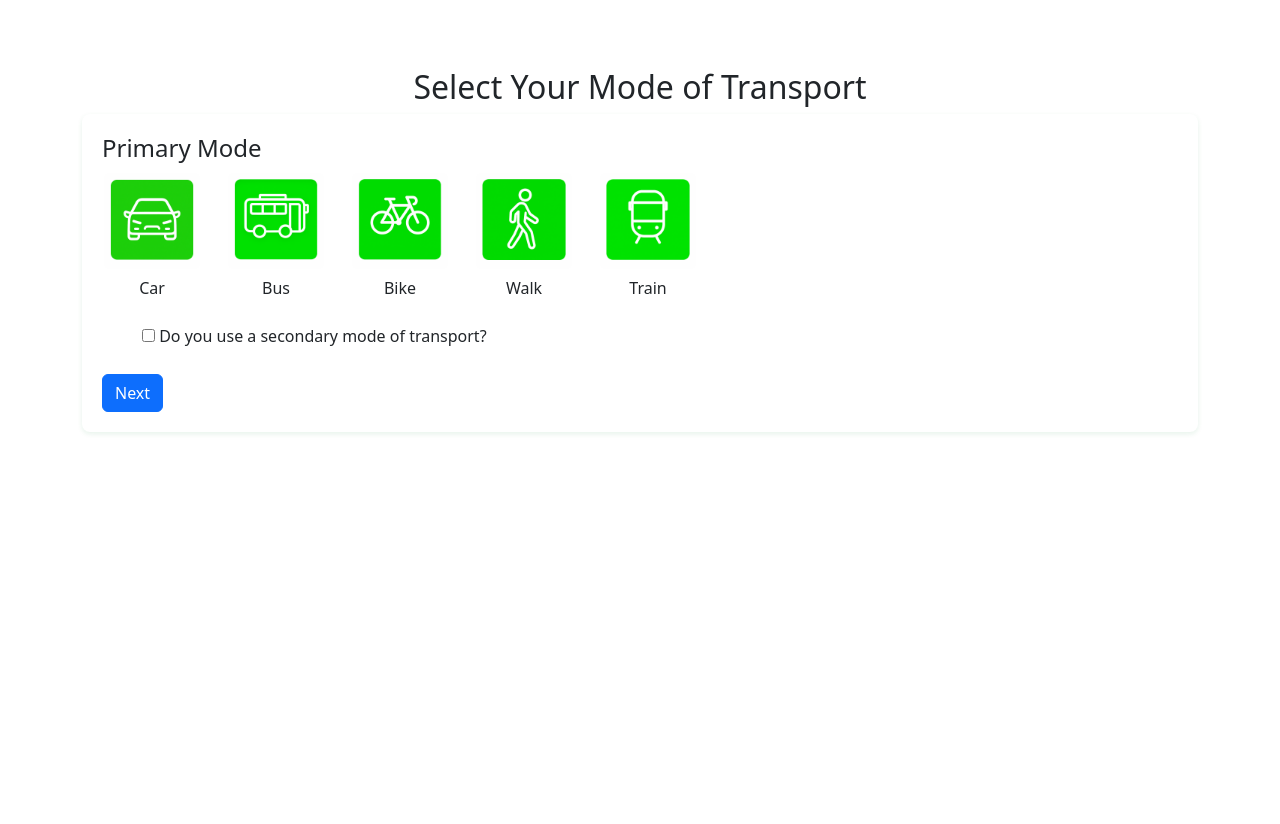
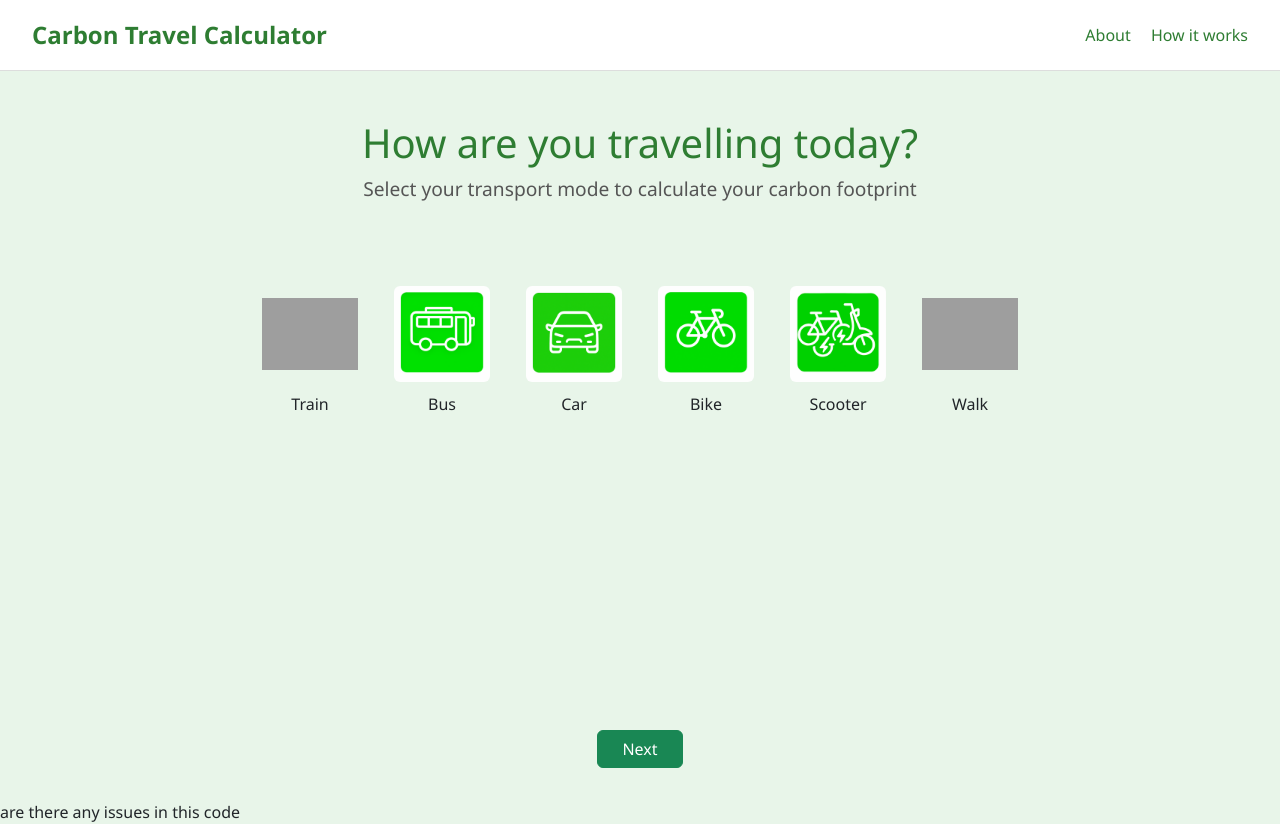
Before and after one commit to EimearCrowley/Carbon-Footprint-Webapp-for-MTU, a Django app: page / in a window 1280 px wide. Before the commit the page ends 434 px from the top, so only its background shows below. Run offline with Django 5.2, Linux system fonts and the light colour scheme; grey boxes are pictures that could not be loaded.

Commit message:
Updated Front Screen GUI

```diff
--- a/carbon_footprint_app/carbon_app/static/carbon_app/style.css
+++ b/carbon_footprint_app/carbon_app/static/carbon_app/style.css
@@ -1,26 +1,91 @@
-/*
-doesn't change per user/request, fixed
-
-*/
-
-body {
-    font-family: 'Times New Roman', Times, serif;
-    max-width: 600px;
-    margin: 40x auto;
-    padding: 20px;
-    background: #d4edda;
+/* Global layout */
+html, body {
+  height: 100%;
+  margin: 0;
+  padding: 0;
+  font-family: 'Segoe UI', sans-serif;
+  background-color: #e8f5e9;
+  display: flex;
+  flex-direction: column;
 }
 
-h1 {
-    text-align: center;
-    color: #2c3e50;
+/* Wrapper to stretch content */
+.fullscreen-wrapper {
+  flex: 1;
+  display: flex;
+  flex-direction: column;
 }
 
+/* Navigation bar */
+.navbar {
+  background-color: #ffffff;
+  border-bottom: 1px solid #ddd;
+  padding: 0.75rem 2rem;
+}
+
+.navbar-brand {
+  font-weight: bold;
+  color: #2e7d32;
+  font-size: 1.5rem;
+}
+
+.nav-link {
+  color: #2e7d32;
+  font-weight: 500;
+}
+
+/* Hero section */
+.hero {
+  text-align: center;
+  padding: 3rem 1rem 2rem;
+}
+
+.hero h1 {
+  font-size: 2.5rem;
+  color: #2e7d32;
+  margin-bottom: 0.5rem;
+}
+
+.hero p {
+  font-size: 1.2rem;
+  color: #555;
+}
+
+/* Transport mode grid */
+.mode-grid {
+  display: flex;
+  flex-wrap: wrap;
+  justify-content: center;
+  gap: 2rem;
+  padding: 2rem 1rem;
+}
+
+.mode-button {
+  width: 100px;
+  height: 100px;
+  object-fit: contain;
+  cursor: pointer;
+  border: 2px solid transparent;
+  border-radius: 8px;
+  transition: border 0.2s;
+}
+
+.mode-button.selected {
+  border-color: #2e7d32;
+}
+
+.mode-label {
+  text-align: center;
+  font-weight: 500;
+  margin-top: 0.5rem;
+}
+
+/* Form and button */
 form {
-    background: white;
-    padding: 20px;
-    border-radius: 8px;
-    box-shadow: 0 2px 5px rgba(18, 142, 63, 0.1);
+  display: flex;
+  flex-direction: column;
+  align-items: center;
+  flex-grow: 1;
 }
 
 button {
@@ -36,12 +101,12 @@ button:hover {
   background: #27ae60;
 }
 
-h2 {
-    margin-top: 30px;
-    text-align: center;
-    color: #34495e;
+.next-button {
+  margin-top: auto;
+  margin-bottom: 2rem;
 }
 
+/* Results section */
 .result-card {
   margin-top: 30px;
   background: white;
--- a/carbon_footprint_app/carbon_app/templates/mode_selection.html
+++ b/carbon_footprint_app/carbon_app/templates/mode_selection.html
@@ -2,10 +2,65 @@
 <!DOCTYPE html>
 <html>
 <head>
-  <title>Mode Selection</title>
+  <title>Carbon Travel Calculator</title>
   <link rel="stylesheet" href="{% static 'carbon_app/style.css' %}">
   <link href="https://cdn.jsdelivr.net/npm/bootstrap@5.3.0/dist/css/bootstrap.min.css" rel="stylesheet">
   <style>
+    html, body {
+      height: 100%;
+      margin: 0;
+      padding: 0;
+      background-color: #e8f5e9;
+      font-family: 'Segoe UI', sans-serif;
+    }
+
+    .full-page {
+      min-height: 100vh;
+      display: flex;
+      flex-direction: column;
+    }
+
+    .navbar {
+      background-color: #ffffff;
+      border-bottom: 1px solid #ddd;
+      padding: 0.75rem 2rem;
+    }
+
+    .navbar-brand {
+      font-weight: bold;
+      color: #2e7d32;
+      font-size: 1.5rem;
+    }
+
+    .nav-link {
+      color: #2e7d32;
+      font-weight: 500;
+    }
+
+    .hero {
+      text-align: center;
+      padding: 3rem 1rem 2rem;
+    }
+
+    .hero h1 {
+      font-size: 2.5rem;
+      color: #2e7d32;
+      margin-bottom: 0.5rem;
+    }
+
+    .hero p {
+      font-size: 1.2rem;
+      color: #555;
+    }
+
+    .mode-grid {
+      display: flex;
+      flex-wrap: wrap;
+      justify-content: center;
+      gap: 2rem;
+      padding: 2rem 1rem;
+    }
+
     .mode-button {
       width: 100px;
       height: 100px;
@@ -15,28 +70,47 @@
       border-radius: 8px;
       transition: border 0.2s;
     }
+
     .mode-button.selected {
-      border-color: #007bff;
+      border-color: #2e7d32;
     }
+
     .mode-label {
       text-align: center;
       font-weight: 500;
-      margin-top: 5px;
+      margin-top: 0.5rem;
+    }
+
+    .next-button {
+      display: flex;
+      justify-content: center;
+      margin-bottom: 2rem;
     }
   </style>
 </head>
-<body class="container mt-5">
-  <h2>Select Your Mode of Transport</h2>
-  <form method="post">
+<body>
+  <div class="full-page">
+    <nav class="navbar">
+      <div class="navbar-brand">Carbon Travel Calculator</div>
+      <div class="ms-auto">
+        <a class="nav-link d-inline me-3" href="#">About</a>
+        <a class="nav-link d-inline" href="#">How it works</a>
+      </div>
+    </nav>
+
+    <div class="hero">
+      <h1>How are you travelling today?</h1>
+      <p>Select your transport mode to calculate your carbon footprint</p>
+    </div>
+
+    <form method="post" class="flex-grow-1 d-flex flex-column justify-content-between">
       {% csrf_token %}
-
-    <h4>Primary Mode</h4>
-    <div class="d-flex flex-wrap gap-4">
+      <div class="mode-grid">
         <div class="text-center">
-        <input type="radio" name="mode_1" value="car" id="mode_car" class="d-none" required>
-        <label for="mode_car">
-          <img src="{% static 'carbon_app/images/car_button.png' %}" alt="Car" class="mode-button" onclick="selectMode(this)">
-          <div class="mode-label">Car</div>
+          <input type="radio" name="mode_1" value="train" id="mode_train" class="d-none" required>
+          <label for="mode_train">
+            <img src="{% static 'carbon_app/images/train_button.png' %}" alt="Train" class="mode-button" onclick="selectMode(this)">
+            <div class="mode-label">Train</div>
           </label>
         </div>
         <div class="text-center">
@@ -47,10 +121,24 @@
           </label>
         </div>
         <div class="text-center">
+          <input type="radio" name="mode_1" value="car" id="mode_car" class="d-none">
+          <label for="mode_car">
+            <img src="{% static 'carbon_app/images/car_button.png' %}" alt="Car" class="mode-button" onclick="selectMode(this)">
+            <div class="mode-label">Car</div>
+          </label>
+        </div>
+        <div class="text-center">
           <input type="radio" name="mode_1" value="bike" id="mode_bike" class="d-none">
           <label for="mode_bike">
             <img src="{% static 'carbon_app/images/cycling_button.png' %}" alt="Bike" class="mode-button" onclick="selectMode(this)">
             <div class="mode-label">Bike</div>
+          </label>
+        </div>
+        <div class="text-center">
+          <input type="radio" name="mode_1" value="scooter" id="mode_scooter" class="d-none">
+          <label for="mode_scooter">
+            <img src="{% static 'carbon_app/images/electic_skooter_bike.png' %}" alt="E-Scooter/Bike" class="mode-button" onclick="selectMode(this)">
+            <div class="mode-label">Scooter</div>
           </label>
         </div>
         <div class="text-center">
@@ -60,46 +148,19 @@
             <div class="mode-label">Walk</div>
           </label>
         </div>
-      <div class="text-center">
-        <input type="radio" name="mode_1" value="train" id="mode_train" class="d-none">
-        <label for="mode_train">
-          <img src="{% static 'carbon_app/images/train_button.png' %}" alt="Train" class="mode-button" onclick="selectMode(this)">
-          <div class="mode-label">Train</div>
-        </label>
-      </div>
       </div>
 
-    <div class="form-check form-switch mt-4">
-      {{ form.duo_mode }}
-      <label class="form-check-label" for="{{ form.duo_mode.id_for_label }}">
-        {{ form.duo_mode.label }}
-      </label>
+      <div class="next-button">
+        <button type="submit" class="btn btn-success px-4">Next</button>
       </div>
-
-    <div id="secondary-mode" class="mt-3" style="display: none;">
-      <h4>Secondary Mode</h4>
-      {{ form.mode_2 }}
+    </form>
   </div>
-
-    <button type="submit" class="btn btn-primary mt-4">Next</button>
-  </form>
 
   <script>
     function selectMode(img) {
       document.querySelectorAll('.mode-button').forEach(el => el.classList.remove('selected'));
       img.classList.add('selected');
     }
-
-    document.addEventListener('DOMContentLoaded', function () {
-      const duoToggle = document.querySelector('input[name="duo_mode"]');
-      const secondary = document.getElementById('secondary-mode');
-      if (duoToggle) {
-        duoToggle.addEventListener('change', function () {
-          secondary.style.display = this.checked ? 'block' : 'none';
-        });
-        secondary.style.display = duoToggle.checked ? 'block' : 'none';
-      }
-    });
   </script>
 </body>
-</html>
+</html>are there any issues in this code
--- a/carbon_footprint_app/carbon_app/urls.py
+++ b/carbon_footprint_app/carbon_app/urls.py
@@ -1,10 +1,11 @@
 from django.urls import path
 from . import views
 
+
 urlpatterns = [
-    path('',views.mode_selection_view, name='mode_selection'),
+    path('', views.mode_selection_view, name='mode_selection'),
     path('transport/', views.transport_details_view, name='transport_details'),
     path('route/', views.route_days_view, name='route_days'),
     path('results/', views.results_view, name='results'),
-    path('summary/',views.summary_view, name='summary'),
+    path('summary/', views.summary_view, name='summary'),
 ]
--- a/carbon_footprint_app/carbon_app/utils.py
+++ b/carbon_footprint_app/carbon_app/utils.py
@@ -8,6 +8,7 @@ EMISSION_FACTORS = {
     # "e-bike/scooter": ____
     "bike": 0.0,
     "walk": 0.0,
+    'scooter': 105 # electric scooter or e-bike
 }
 
 def calculate_emissions(distance,days,mode):
--- a/carbon_footprint_app/carbon_app/views.py
+++ b/carbon_footprint_app/carbon_app/views.py
@@ -5,18 +5,28 @@ from .google_maps import get_distance_km
 
 # Contains logic that runs when a user visits a page
 # Create your views here.
+from django.shortcuts import render, redirect
+
 
 def mode_selection_view(request):
     if request.method == "POST":
         form = ModeSelectionForm(request.POST)
         if form.is_valid():
-            request.session['mode_1'] = form.cleaned_data['mode_1']
+            mode = form.cleaned_data['mode_1']
+            request.session['mode_1'] = mode
             request.session['duo_mode'] = form.cleaned_data['duo_mode']
             request.session['mode_2'] = form.cleaned_data.get('mode_2')
-            return redirect('transport_details')
+
+            if mode == 'car':
+                return redirect('transport_details')  # ✅ use existing view
+            else:
+                return redirect('route_days')
     else:
         form = ModeSelectionForm()
     return render(request, "mode_selection.html", {"form": form})
+
+
+
 
 def transport_details_view(request):
     if request.method == "POST":
--- a/carbon_footprint_app/carbon_footprint_app/settings.py
+++ b/carbon_footprint_app/carbon_footprint_app/settings.py
@@ -39,6 +39,7 @@ INSTALLED_APPS = [
     'django.contrib.staticfiles',
     'carbon_app',
 ]
+
 
 MIDDLEWARE = [
     'django.middleware.security.SecurityMiddleware',
--- a/carbon_footprint_app/carbon_footprint_app/urls.py
+++ b/carbon_footprint_app/carbon_footprint_app/urls.py
@@ -23,7 +23,8 @@ from django.urls import path, include
 from django.contrib import admin
 from django.urls import path, include
 
+
 urlpatterns = [
     path('admin/', admin.site.urls),
-    path('', include('carbon_app.urls')),  # show index view when on homepage, calls index from views, gives URL a name that can be referenced in templates
+    path('', include('carbon_app.urls')),  # Replace 'carbon_app' with your actual app name
 ]
```
Also changed, not shown: carbon_footprint_app/carbon_app/static/carbon_app/images/electic_skooter_bike.png (renamed from carbon_footprint_app/carbon_app/static/carbon_app/images/electicskooterbike.png), carbon_footprint_app/carbon_app/static/carbon_app/images/train_button.png.png (renamed from carbon_footprint_app/carbon_app/static/carbon_app/images/train_button.png), carbon_footprint_app/carbon_app/static/carbon_app/images/walking_button.png.png (renamed from carbon_footprint_app/carbon_app/static/carbon_app/images/walking_button.png), carbon_footprint_app/db.sqlite3. Lines whose indentation alone changed are shown as unchanged.
